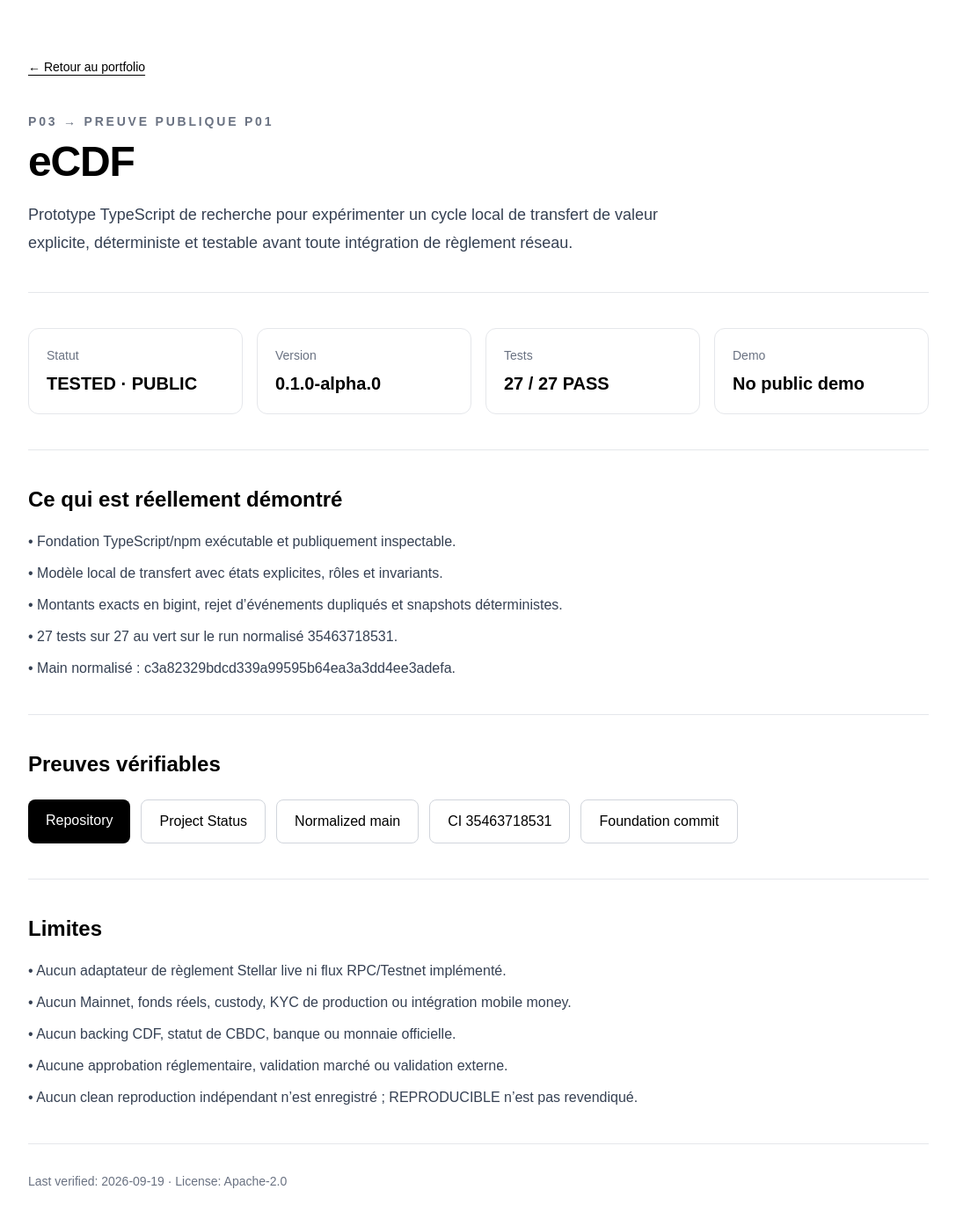
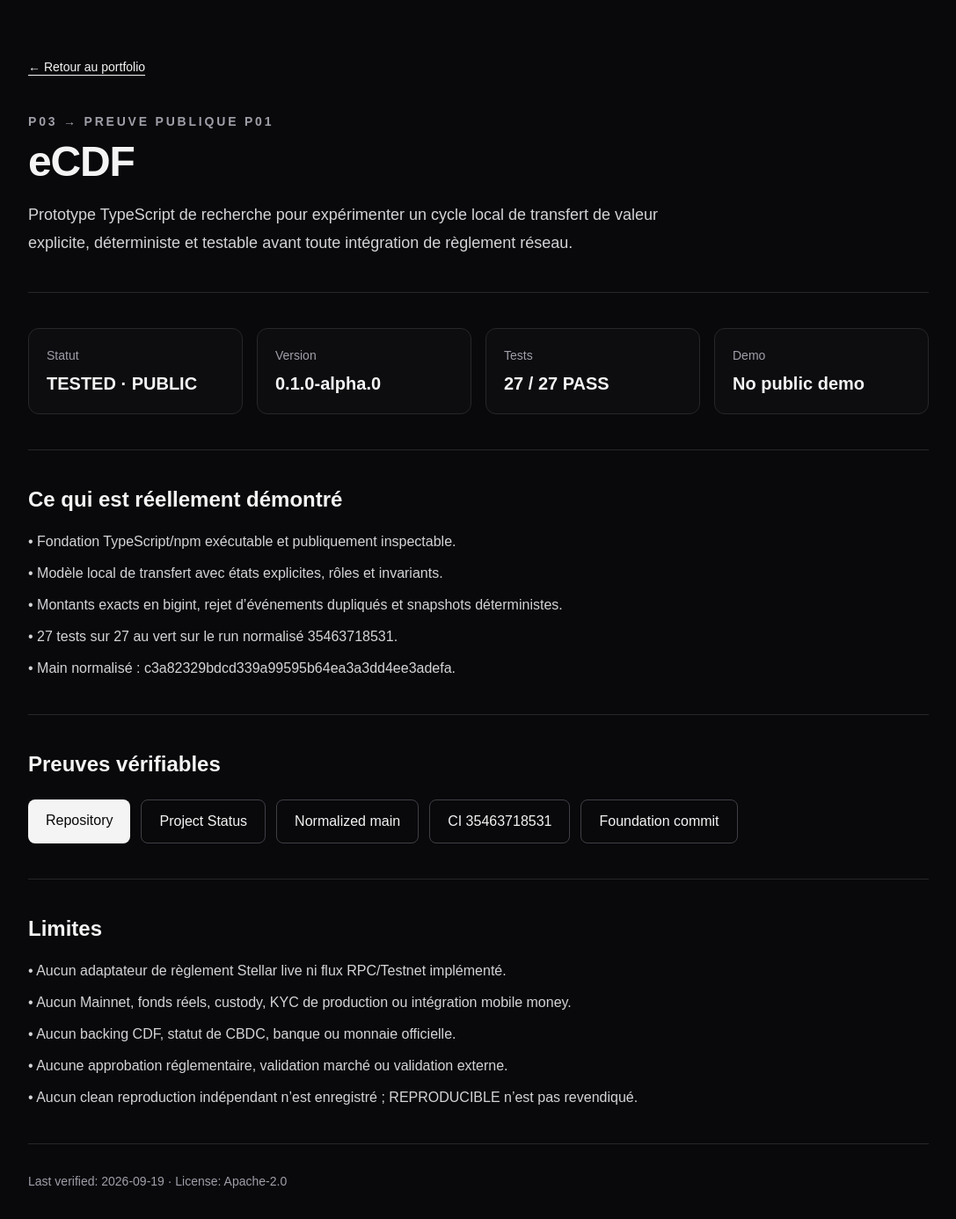
Before and after one commit to Emeraude-Kiangana/Portfolio-ai, a Next.js app: page /open-technologies-portfolio/projects/ecdf in a window 1280 px wide. Shown: the top 1386 px of the page at 88% size, without its empty margins (96-1183 px from the left). Built offline with nearby package versions, Linux system fonts and the light colour scheme.

Commit message:
feat(p01): darken eCDF evidence page

```diff
--- a/src/app/projects/ecdf/page.tsx
+++ b/src/app/projects/ecdf/page.tsx
@@ -10,48 +10,48 @@ export default function ECDFProjectPage() {
   const ciUrl = repoUrl + "/actions/runs/" + normalizedCi;
 
   return (
-    <main className="min-h-screen bg-white px-6 py-16 text-black sm:px-10 lg:px-24">
+    <main className="min-h-screen bg-zinc-950 px-6 py-16 text-zinc-100 sm:px-10 lg:px-24">
       <div className="mx-auto max-w-5xl">
         <a
           href="/open-technologies-portfolio/"
-          className="text-sm underline underline-offset-4 focus:outline-none focus:ring-2 focus:ring-black focus:ring-offset-2"
+          className="text-sm underline underline-offset-4 focus:outline-none focus:ring-2 focus:ring-zinc-200 focus:ring-offset-2 focus:ring-offset-zinc-950"
         >
           ← Retour au portfolio
         </a>
 
-        <header className="mt-10 border-b border-gray-200 pb-10">
-          <p className="text-sm font-semibold uppercase tracking-[0.2em] text-gray-500">
+        <header className="mt-10 border-b border-zinc-800 pb-10">
+          <p className="text-sm font-semibold uppercase tracking-[0.2em] text-zinc-400">
             P03 → preuve publique P01
           </p>
           <h1 className="mt-3 text-5xl font-bold tracking-tight">eCDF</h1>
-          <p className="mt-5 max-w-3xl text-lg leading-8 text-gray-700">
+          <p className="mt-5 max-w-3xl text-lg leading-8 text-zinc-300">
             Prototype TypeScript de recherche pour expérimenter un cycle local de transfert de
             valeur explicite, déterministe et testable avant toute intégration de règlement réseau.
           </p>
         </header>
 
         <section className="grid gap-4 py-10 sm:grid-cols-4">
-          <div className="rounded-xl border border-gray-200 p-5">
-            <p className="text-sm text-gray-500">Statut</p>
+          <div className="rounded-xl border border-zinc-800 bg-zinc-900/30 p-5">
+            <p className="text-sm text-zinc-400">Statut</p>
             <p className="mt-2 text-xl font-semibold">TESTED · PUBLIC</p>
           </div>
-          <div className="rounded-xl border border-gray-200 p-5">
-            <p className="text-sm text-gray-500">Version</p>
+          <div className="rounded-xl border border-zinc-800 bg-zinc-900/30 p-5">
+            <p className="text-sm text-zinc-400">Version</p>
             <p className="mt-2 text-xl font-semibold">0.1.0-alpha.0</p>
           </div>
-          <div className="rounded-xl border border-gray-200 p-5">
-            <p className="text-sm text-gray-500">Tests</p>
+          <div className="rounded-xl border border-zinc-800 bg-zinc-900/30 p-5">
+            <p className="text-sm text-zinc-400">Tests</p>
             <p className="mt-2 text-xl font-semibold">27 / 27 PASS</p>
           </div>
-          <div className="rounded-xl border border-gray-200 p-5">
-            <p className="text-sm text-gray-500">Demo</p>
+          <div className="rounded-xl border border-zinc-800 bg-zinc-900/30 p-5">
+            <p className="text-sm text-zinc-400">Demo</p>
             <p className="mt-2 text-xl font-semibold">No public demo</p>
           </div>
         </section>
 
-        <section className="border-t border-gray-200 py-10">
+        <section className="border-t border-zinc-800 py-10">
           <h2 className="text-2xl font-bold">Ce qui est réellement démontré</h2>
-          <ul className="mt-5 space-y-3 text-gray-700">
+          <ul className="mt-5 space-y-3 text-zinc-300">
             <li>• Fondation TypeScript/npm exécutable et publiquement inspectable.</li>
             <li>• Modèle local de transfert avec états explicites, rôles et invariants.</li>
             <li>• Montants exacts en bigint, rejet d’événements dupliqués et snapshots déterministes.</li>
@@ -60,30 +60,30 @@ export default function ECDFProjectPage() {
           </ul>
         </section>
 
-        <section className="border-t border-gray-200 py-10">
+        <section className="border-t border-zinc-800 py-10">
           <h2 className="text-2xl font-bold">Preuves vérifiables</h2>
           <div className="mt-6 flex flex-wrap gap-3">
-            <a href={repoUrl} target="_blank" rel="noopener noreferrer" className="rounded-lg bg-black px-5 py-3 text-center font-medium text-white hover:bg-gray-800 focus:outline-none focus:ring-2 focus:ring-black focus:ring-offset-2">
+            <a href={repoUrl} target="_blank" rel="noopener noreferrer" className="rounded-lg bg-zinc-100 px-5 py-3 text-center font-medium text-zinc-950 hover:bg-white focus:outline-none focus:ring-2 focus:ring-zinc-200 focus:ring-offset-2 focus:ring-offset-zinc-950">
               Repository
             </a>
-            <a href={statusUrl} target="_blank" rel="noopener noreferrer" className="rounded-lg border border-gray-300 px-5 py-3 text-center font-medium hover:bg-gray-50 focus:outline-none focus:ring-2 focus:ring-black focus:ring-offset-2">
+            <a href={statusUrl} target="_blank" rel="noopener noreferrer" className="rounded-lg border border-zinc-700 px-5 py-3 text-center font-medium hover:bg-zinc-900 focus:outline-none focus:ring-2 focus:ring-zinc-200 focus:ring-offset-2 focus:ring-offset-zinc-950">
               Project Status
             </a>
-            <a href={normalizedMainUrl} target="_blank" rel="noopener noreferrer" className="rounded-lg border border-gray-300 px-5 py-3 text-center font-medium hover:bg-gray-50 focus:outline-none focus:ring-2 focus:ring-black focus:ring-offset-2">
+            <a href={normalizedMainUrl} target="_blank" rel="noopener noreferrer" className="rounded-lg border border-zinc-700 px-5 py-3 text-center font-medium hover:bg-zinc-900 focus:outline-none focus:ring-2 focus:ring-zinc-200 focus:ring-offset-2 focus:ring-offset-zinc-950">
               Normalized main
             </a>
-            <a href={ciUrl} target="_blank" rel="noopener noreferrer" className="rounded-lg border border-gray-300 px-5 py-3 text-center font-medium hover:bg-gray-50 focus:outline-none focus:ring-2 focus:ring-black focus:ring-offset-2">
+            <a href={ciUrl} target="_blank" rel="noopener noreferrer" className="rounded-lg border border-zinc-700 px-5 py-3 text-center font-medium hover:bg-zinc-900 focus:outline-none focus:ring-2 focus:ring-zinc-200 focus:ring-offset-2 focus:ring-offset-zinc-950">
               CI {normalizedCi}
             </a>
-            <a href={foundationUrl} target="_blank" rel="noopener noreferrer" className="rounded-lg border border-gray-300 px-5 py-3 text-center font-medium hover:bg-gray-50 focus:outline-none focus:ring-2 focus:ring-black focus:ring-offset-2">
+            <a href={foundationUrl} target="_blank" rel="noopener noreferrer" className="rounded-lg border border-zinc-700 px-5 py-3 text-center font-medium hover:bg-zinc-900 focus:outline-none focus:ring-2 focus:ring-zinc-200 focus:ring-offset-2 focus:ring-offset-zinc-950">
               Foundation commit
             </a>
           </div>
         </section>
 
-        <section className="border-t border-gray-200 py-10">
+        <section className="border-t border-zinc-800 py-10">
           <h2 className="text-2xl font-bold">Limites</h2>
-          <ul className="mt-5 space-y-3 text-gray-700">
+          <ul className="mt-5 space-y-3 text-zinc-300">
             <li>• Aucun adaptateur de règlement Stellar live ni flux RPC/Testnet implémenté.</li>
             <li>• Aucun Mainnet, fonds réels, custody, KYC de production ou intégration mobile money.</li>
             <li>• Aucun backing CDF, statut de CBDC, banque ou monnaie officielle.</li>
@@ -92,7 +92,7 @@ export default function ECDFProjectPage() {
           </ul>
         </section>
 
-        <footer className="border-t border-gray-200 py-8 text-sm text-gray-500">
+        <footer className="border-t border-zinc-800 py-8 text-sm text-zinc-400">
           Last verified: 2026-09-19 · License: Apache-2.0
         </footer>
       </div>
```
